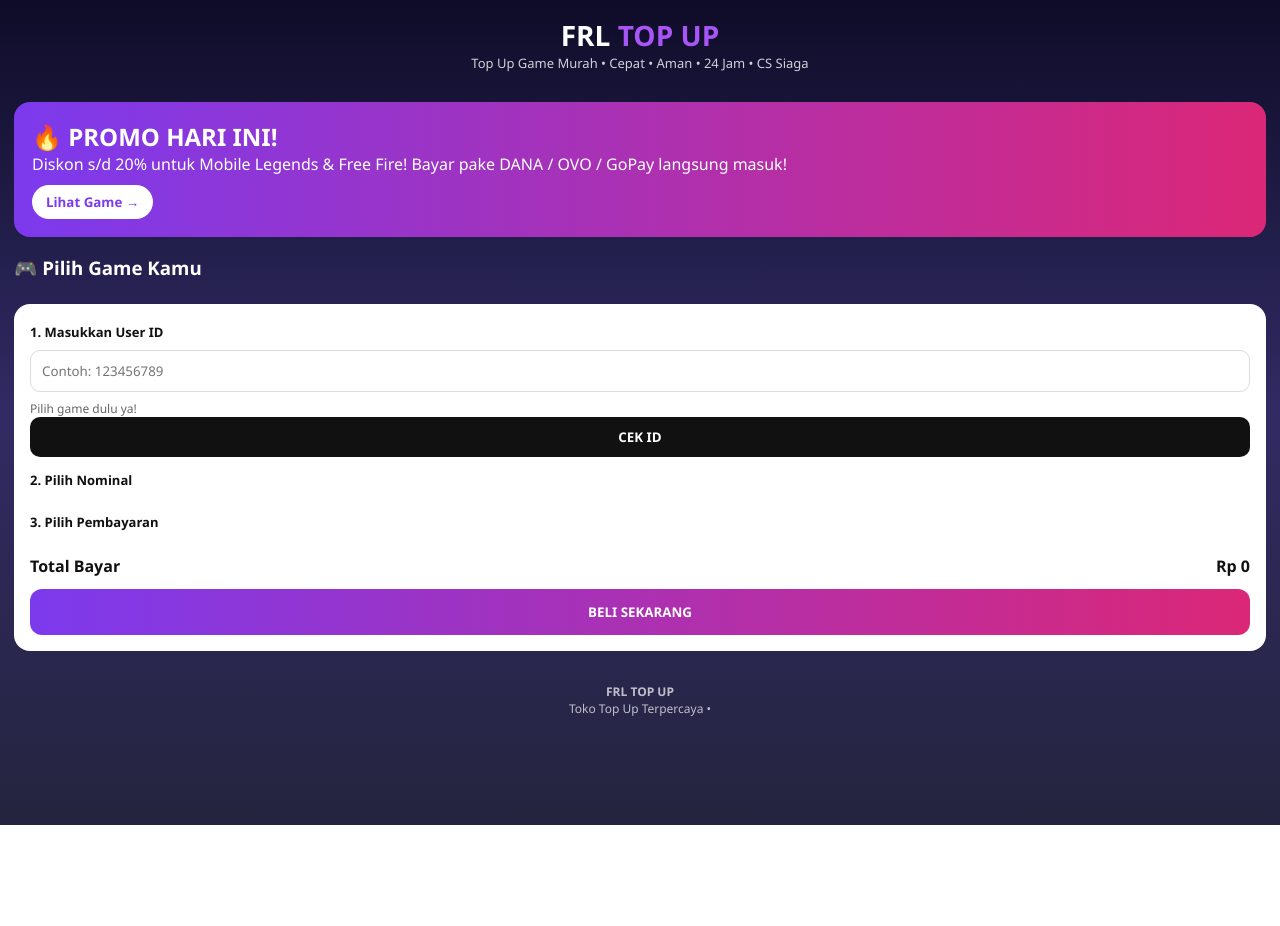
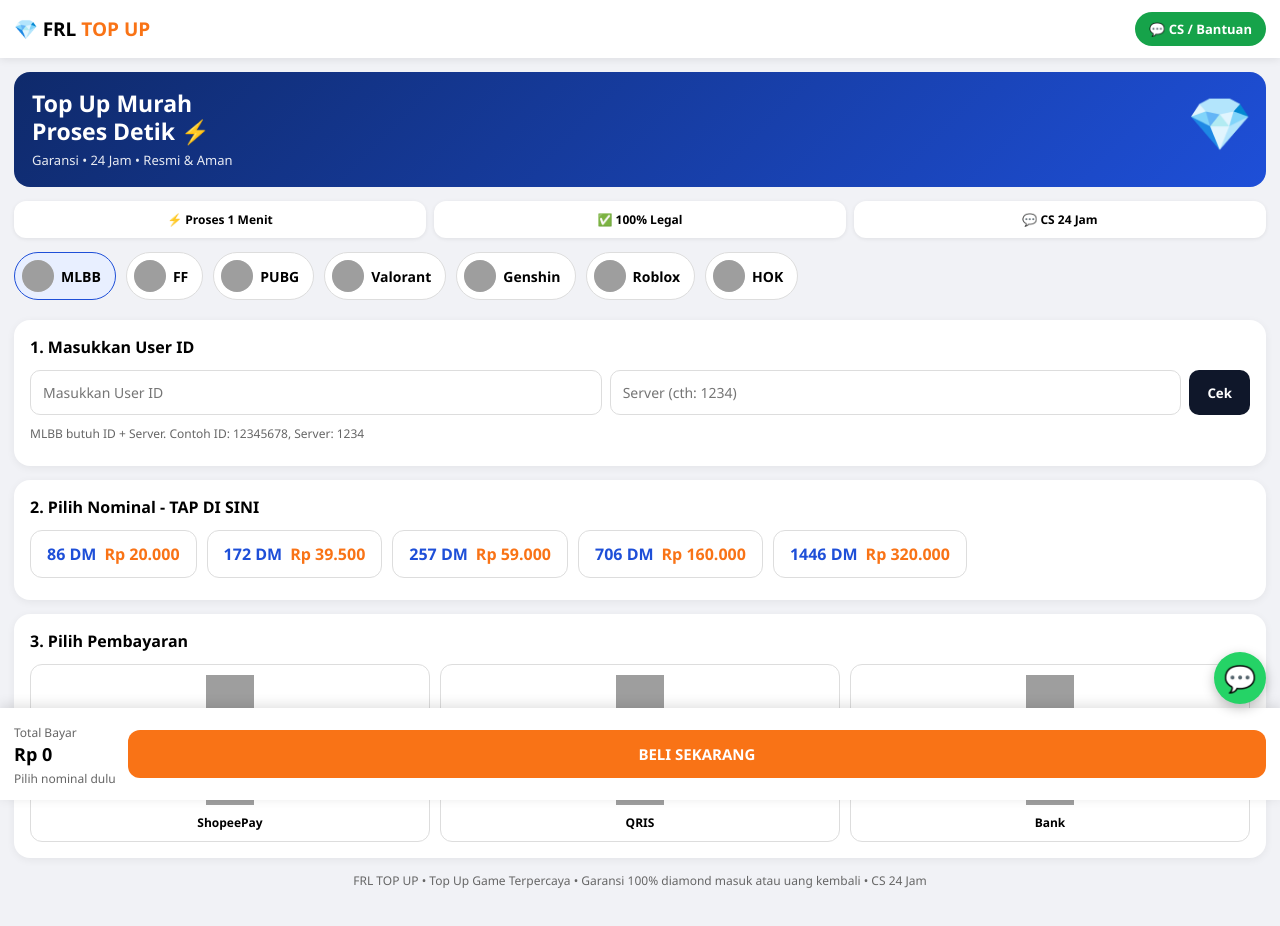
Before and after one commit to muhammadfakhriramadhan4-collab/FRL_store, a plain HTML site: page index.html in a window 1280 px wide. Before the commit the page ends 825 px from the top, so only its background shows below. Drawn offline with Linux system fonts and the light colour scheme; grey boxes are pictures that could not be loaded.

Commit message:
Update index.html

```diff
--- a/index.html
+++ b/index.html
@@ -6,58 +6,132 @@
 <title>FRL TOP UP</title>
 <style>
 *{box-sizing:border-box;margin:0;padding:0;font-family:'Segoe UI',sans-serif}
-body{background:linear-gradient(180deg,#0f0c29,#302b63,#24243e);color:white;padding-bottom:90px}
-header{padding:16px;text-align:center}
-header h1{font-size:28px} header h1 span{color:#a855f7}
-header p{font-size:13px;opacity:.8}
-.banner{margin:14px;border-radius:16px;background:linear-gradient(90deg,#7c3aed,#db2777);padding:18px}
-.banner button{margin-top:10px;background:white;color:#7c3aed;border:0;padding:8px 14px;border-radius:20px;font-weight:700}
-.section{padding:0 14px;margin-top:18px}
-.games{display:grid;grid-template-columns:repeat(4,1fr);gap:10px;margin-top:10px}
-.game{background:#1e1b3a;border:1px solid #333;border-radius:14px;padding:8px;text-align:center;cursor:pointer}
-.game.active{border:2px solid #a855f7;background:#2e1a5a}
-.game img{width:100%;height:58px;object-fit:cover;border-radius:10px;background:#444}
-.game p{font-size:11px;margin-top:6px}
-.card{background:white;color:#111;border-radius:16px;padding:16px;margin:14px}
-.card label{font-size:13px;font-weight:700}
-.card input,.card select{width:100%;padding:11px;border:1.5px solid #ddd;border-radius:10px;margin:8px 0}
-.btn-cek{width:100%;background:#111;color:white;padding:11px;border:0;border-radius:10px;font-weight:700}
-.btn-cek.ok{background:#16a34a}
-.nominal{display:grid;grid-template-columns:repeat(2,1fr);gap:10px;margin-top:10px}
-.nom{border:1.5px solid #ddd;border-radius:12px;padding:10px;cursor:pointer}
-.nom.active{border-color:#7c3aed;background:#f3e8ff}
-.pay{display:grid;grid-template-columns:repeat(2,1fr);gap:10px;margin-top:10px}
-.pay-item{border:1.5px solid #ddd;border-radius:12px;padding:10px;display:flex;align-items:center;gap:8px;cursor:pointer}
-.pay-item.active{border-color:#7c3aed;background:#f3e8ff}
-.pay-item img{width:40px;height:40px;object-fit:contain}
-.pay-item b{font-size:13px}
-.qris-box{text-align:center;display:none;margin-top:12px;border:1px dashed #999;padding:12px;border-radius:12px}
-.qris-box img{width:180px;height:180px}
-.btn-beli{width:100%;background:linear-gradient(90deg,#7c3aed,#db2777);color:white;border:0;padding:14px;border-radius:12px;font-weight:800;margin-top:12px}
-.cs{position:fixed;right:14px;bottom:14px;background:#25D366;color:white;padding:12px 16px;border-radius:30px;text-decoration:none;font-weight:700;z-index:99}
-footer{padding:18px;text-align:center;font-size:12px;opacity:.7}
+body{background:#f1f2f6;padding-bottom:110px}
+.top{background:white;display:flex;justify-content:space-between;align-items:center;padding:12px 14px;position:sticky;top:0;z-index:10;box-shadow:0 2px 8px rgba(0,0,0,.08)}
+.top b{font-size:19px} .top b span{color:#f97316}
+.cs-top{background:#16a34a;color:white;text-decoration:none;padding:8px 14px;border-radius:20px;font-size:13px;font-weight:700}
+.banner{margin:14px;background:linear-gradient(135deg,#0f2a6b,#1e4fd8);color:white;border-radius:16px;padding:18px;position:relative;overflow:hidden}
+.banner h2{font-size:23px;line-height:1.2}
+.banner p{font-size:13px;opacity:.9;margin-top:6px}
+.banner .gem{position:absolute;right:14px;top:14px;font-size:52px}
+.badges{display:flex;gap:8px;margin:14px}
+.badge{background:white;border-radius:12px;padding:10px 8px;flex:1;text-align:center;font-size:12px;font-weight:700;box-shadow:0 1px 4px rgba(0,0,0,.08)}
+.games{display:flex;gap:10px;overflow-x:auto;padding:0 14px 6px;scrollbar-width:none}
+.games::-webkit-scrollbar{display:none}
+.pill{background:white;border:1.5px solid #ddd;border-radius:30px;padding:7px 14px 7px 7px;display:flex;align-items:center;gap:7px;white-space:nowrap;font-weight:700;font-size:14px;cursor:pointer;flex-shrink:0}
+.pill.active{border-color:#1e4fd8;background:#e8efff}
+.pill img{width:32px;height:32px;border-radius:50%;object-fit:cover;background:#eee}
+.card{background:white;border-radius:16px;padding:16px;margin:14px;box-shadow:0 2px 8px rgba(0,0,0,.06)}
+.card h3{font-size:16px;margin-bottom:12px}
+.row{display:flex;gap:8px}
+.row input{flex:1;padding:12px;border:1.5px solid #ddd;border-radius:10px;font-size:14px;min-width:0}
+.btn-cek{background:#0f172a;color:white;border:0;padding:12px 18px;border-radius:10px;font-weight:700}
+.note{font-size:12px;color:#666;margin-top:10px}
+.nom-wrap{display:flex;gap:10px;overflow-x:auto;padding-bottom:6px;scrollbar-width:none}
+.nom-wrap::-webkit-scrollbar{display:none}
+.nom{border:1.5px solid #ddd;border-radius:12px;padding:12px 16px;white-space:nowrap;cursor:pointer;flex-shrink:0;background:#fff}
+.nom.active{border-color:#1e4fd8;background:#e8efff}
+.nom b{color:#1e4fd8} .nom span{color:#f97316;font-weight:700;margin-left:8px}
+.pay{display:grid;grid-template-columns:repeat(3,1fr);gap:10px;margin-top:12px}
+.pay-item{border:1.5px solid #ddd;border-radius:12px;padding:10px;text-align:center;cursor:pointer;background:white}
+.pay-item.active{border-color:#1e4fd8;background:#e8efff}
+.pay-item img{width:60px;height:36px;object-fit:contain}
+.pay-item p{font-size:12px;font-weight:700;margin-top:4px}
+.sticky{position:fixed;bottom:0;left:0;right:0;background:white;display:flex;align-items:center;gap:12px;padding:12px 14px;box-shadow:0 -3px 12px rgba(0,0,0,.12);z-index:20}
+.sticky small{font-size:12px;color:#666} .sticky b{font-size:18px}
+.btn-beli{flex:1;background:#f97316;color:white;border:0;padding:14px;border-radius:12px;font-weight:800;font-size:15px}
+.wa-float{position:fixed;right:14px;bottom:96px;background:#25D366;width:52px;height:52px;border-radius:50%;display:flex;align-items:center;justify-content:center;font-size:26px;text-decoration:none;box-shadow:0 4px 12px rgba(0,0,0,.25);z-index:30}
 </style>
 </head>
 <body>
-<header><h1>FRL <span>TOP UP</span></h1><p>Top Up Game Murah • Cepat • Aman • 24 Jam • CS Siaga</p></header>
-<div class="banner"><h2>🔥 PROMO HARI INI!</h2><p>Diskon s/d 20% untuk Mobile Legends & Free Fire! Bayar pake DANA / OVO / GoPay langsung masuk!</p><button onclick="document.getElementById('games').scrollIntoView({behavior:'smooth'})">Lihat Game →</button></div>
 
-<div class="section" id="games"><h3>🎮 Pilih Game Kamu</h3><div class="games" id="gameList"></div></div>
+<div class="top"><b>💎 FRL <span>TOP UP</span></b><a class="cs-top" href="https://wa.me/6281234567890?text=Halo%20min%20butuh%20bantuan" target="_blank">💬 CS / Bantuan</a></div>
+
+<div class="banner"><h2>Top Up Murah<br>Proses Detik ⚡</h2><p>Garansi • 24 Jam • Resmi & Aman</p><div class="gem">💎</div></div>
+
+<div class="badges"><div class="badge">⚡ Proses 1 Menit</div><div class="badge">✅ 100% Legal</div><div class="badge">💬 CS 24 Jam</div></div>
+
+<div class="games">
+<div class="pill active" onclick="gantiGame(this,'MLBB')"><img src="https://cdn1.codashop.com/S/content/common/images/denom-image/MLBB/MLBB-326x190.jpg"> MLBB</div>
+<div class="pill" onclick="gantiGame(this,'FF')"><img src="https://cdn1.codashop.com/S/content/common/images/denom-image/FreeFire/FreeFire-326x190.jpg"> FF</div>
+<div class="pill" onclick="gantiGame(this,'PUBG')"><img src="https://cdn1.codashop.com/S/content/common/images/denom-image/PUBGM/PUBGM-326x190.jpg"> PUBG</div>
+<div class="pill" onclick="gantiGame(this,'Valorant')"><img src="https://cdn1.codashop.com/S/content/common/images/denom-image/Valorant/Valorant-326x190.jpg"> Valorant</div>
+<div class="pill" onclick="gantiGame(this,'Genshin')"><img src="https://cdn1.codashop.com/S/content/common/images/denom-image/GenshinImpact/GenshinImpact-326x190.jpg"> Genshin</div>
+<div class="pill" onclick="gantiGame(this,'Roblox')"><img src="https://cdn1.codashop.com/S/content/common/images/denom-image/Roblox/Roblox-326x190.jpg"> Roblox</div>
+<div class="pill" onclick="gantiGame(this,'HOK')"><img src="https://cdn1.codashop.com/S/content/common/images/denom-image/HOK/HOK-326x190.jpg"> HOK</div>
+</div>
 
 <div class="card">
-<label>1. Masukkan User ID</label>
-<input type="text" id="userId" placeholder="Contoh: 123456789">
-<div id="serverBox" style="display:none"><label>Server</label><select id="server"><option>Asia</option><option>Amerika</option><option>Eropa</option></select></div>
-<div id="mlBox" style="display:none"><label>Zone ID (Server ML)</label><input type="text" id="zoneId" placeholder="Contoh: 1234"></div>
-<p id="gameNote" style="font-size:12px;color:#666">Pilih game dulu ya!</p>
-<button class="btn-cek" id="cekBtn">CEK ID</button>
-<p id="cekResult" style="font-size:13px;margin-top:8px"></p>
-<label style="margin-top:14px;display:block">2. Pilih Nominal</label>
-<div class="nominal" id="nominalList"></div>
-<label style="margin-top:14px;display:block">3. Pilih Pembayaran</label>
-<div class="pay" id="payList"></div>
-<div class="qris-box" id="qrisBox"><p><b>Scan QRIS Ini</b></p><img src="https://api.qrserver.com/v1/create-qr-code/?size=180x180&data=FRLTOPUP"><p style="font-size:12px">FRL TOP UP</p></div>
-<div style="display:flex;justify-content:space-between;margin-top:14px;font-weight:700"><span>Total Bayar</span><span id="totalTxt">Rp 0</span></div>
-<button class="btn-beli" id="beliBtn">BELI SEKARANG</button>
+<h3>1. Masukkan User ID</h3>
+<div class="row">
+<input type="text" id="userId" placeholder="Masukkan User ID">
+<input type="text" id="serverId" placeholder="Server (cth: 1234)">
+<button class="btn-cek" id="cekBtn" onclick="cekID()">Cek</button>
 </div>
-<footer><b>FRL TOP UP</b><br>Toko Top Up Terpercaya •
+<p class="note" id="gameNote">MLBB butuh ID + Server. Contoh ID: 12345678, Server: 1234</p>
+<p id="cekResult" style="font-size:13px;margin-top:8px;font-weight:700;color:#16a34a"></p>
+</div>
+
+<div class="card">
+<h3>2. Pilih Nominal - TAP DI SINI</h3>
+<div class="nom-wrap" id="nomWrap">
+<div class="nom" onclick="pilihNom(this,'86 DM','Rp 20.000')"><b>86 DM</b><span>Rp 20.000</span></div>
+<div class="nom" onclick="pilihNom(this,'172 DM','Rp 39.500')"><b>172 DM</b><span>Rp 39.500</span></div>
+<div class="nom" onclick="pilihNom(this,'257 DM','Rp 59.000')"><b>257 DM</b><span>Rp 59.000</span></div>
+<div class="nom" onclick="pilihNom(this,'706 DM','Rp 160.000')"><b>706 DM</b><span>Rp 160.000</span></div>
+<div class="nom" onclick="pilihNom(this,'1446 DM','Rp 320.000')"><b>1446 DM</b><span>Rp 320.000</span></div>
+</div>
+</div>
+
+<div class="card">
+<h3>3. Pilih Pembayaran</h3>
+<div class="pay">
+<!-- DANA - LOGO BENERAN -->
+<div class="pay-item" onclick="pilihPay(this,'DANA')"><img src="https://upload.wikimedia.org/wikipedia/commons/7/72/Logo_DANA.png" onerror="this.onerror=null;this.src='https://images.seeklogo.com/logo-png/39/1/dana-logo-png_seeklogo-392438.png'"><p>DANA</p></div>
+<!-- OVO - LOGO BENERAN -->
+<div class="pay-item" onclick="pilihPay(this,'OVO')"><img src="https://upload.wikimedia.org/wikipedia/commons/e/eb/Logo_ovo_purple.svg" onerror="this.onerror=null;this.src='https://images.seeklogo.com/logo-png/32/1/ovo-logo-png_seeklogo-323379.png'"><p>OVO</p></div>
+<!-- GOPAY - LOGO BENERAN -->
+<div class="pay-item" onclick="pilihPay(this,'GoPay')"><img src="https://upload.wikimedia.org/wikipedia/commons/8/86/Gopay_logo.svg" onerror="this.onerror=null;this.src='https://images.seeklogo.com/logo-png/42/1/gopay-logo-png_seeklogo-422824.png'"><p>GoPay</p></div>
+<!-- SHOPEEPAY - LOGO BENERAN -->
+<div class="pay-item" onclick="pilihPay(this,'ShopeePay')"><img src="https://images.seeklogo.com/logo-png/33/1/shopeepay-logo-png_seeklogo-332544.png" onerror="this.onerror=null;this.src='https://upload.wikimedia.org/wikipedia/commons/f/fe/ShopeePay.png'"><p>ShopeePay</p></div>
+<!-- QRIS - LOGO BENERAN -->
+<div class="pay-item" onclick="pilihPay(this,'QRIS')"><img src="https://upload.wikimedia.org/wikipedia/commons/a/a2/Logo_QRIS.svg" onerror="this.onerror=null;this.src='https://images.seeklogo.com/logo-png/46/1/qris-logo-png_seeklogo-462061.png'"><p>QRIS</p></div>
+<div class="pay-item" onclick="pilihPay(this,'Bank')"><img src="https://cdn-icons-png.flaticon.com/512/2830/2830284.png"><p>Bank</p></div>
+</div>
+<div id="qrisBox" style="display:none;text-align:center;margin-top:12px"><img src="https://api.qrserver.com/v1/create-qr-code/?size=160x160&data=FRLTOPUP" style="width:160px"><p style="font-size:12px">Scan QRIS - FRL TOP UP</p></div>
+</div>
+
+<div style="padding:0 14px;font-size:12px;color:#666;text-align:center">FRL TOP UP • Top Up Game Terpercaya • Garansi 100% diamond masuk atau uang kembali • CS 24 Jam</div>
+
+<a class="wa-float" href="https://wa.me/6281234567890?text=Halo%20min" target="_blank">💬</a>
+
+<div class="sticky">
+<div><small>Total Bayar</small><br><b id="totalTxt">Rp 0</b><br><small id="totalNote">Pilih nominal dulu</small></div>
+<button class="btn-beli" onclick="beli()">BELI SEKARANG</button>
+</div>
+
+<script>
+var gameNow = "MLBB";
+var nomNow = "";
+var hargaNow = "";
+var payNow = "";
+var nominals = {
+"MLBB":[["86 DM","Rp 20.000"],["172 DM","Rp 39.500"],["257 DM","Rp 59.000"],["706 DM","Rp 160.000"],["1446 DM","Rp 320.000"]],
+"FF":[["70 DM","Rp 10.000"],["140 DM","Rp 20.000"],["355 DM","Rp 50.000"],["720 DM","Rp 100.000"],["1440 DM","Rp 200.000"]],
+"PUBG":[["60 UC","Rp 15.000"],["325 UC","Rp 75.000"],["660 UC","Rp 150.000"]],
+"Valorant":[["475 VP","Rp 50.000"],["1000 VP","Rp 100.000"],["2050 VP","Rp 200.000"]],
+"Genshin":[["60 Genesis","Rp 16.000"],["300+30 Genesis","Rp 79.000"],["980+110 Genesis","Rp 249.000"]],
+"Roblox":[["80 Robux","Rp 15.000"],["400 Robux","Rp 70.000"],["800 Robux","Rp 140.000"]],
+"HOK":[["80 Tokens","Rp 15.000"],["400 Tokens","Rp 75.000"]]
+};
+function gantiGame(el, nama){
+  var all = document.querySelectorAll(".pill");
+  for(var i=0;i<all.length;i++){ all[i].classList.remove("active"); }
+  el.classList.add("active");
+  gameNow = nama;
+  document.getElementById("cekBtn").innerText = "Cek";
+  document.getElementById("cekBtn").style.background = "#0f172a";
+  document.getElementById("cekResult").innerText = "";
+  var srv = document.getElementById("serverId");
+  var note = document.getElementById("gameNote");
+  if(nama=="FF"){ srv.style.display="
```
